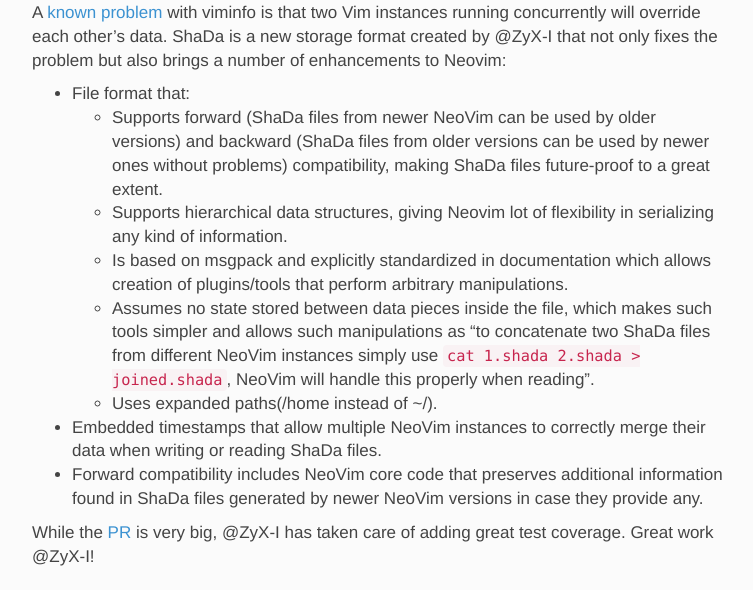
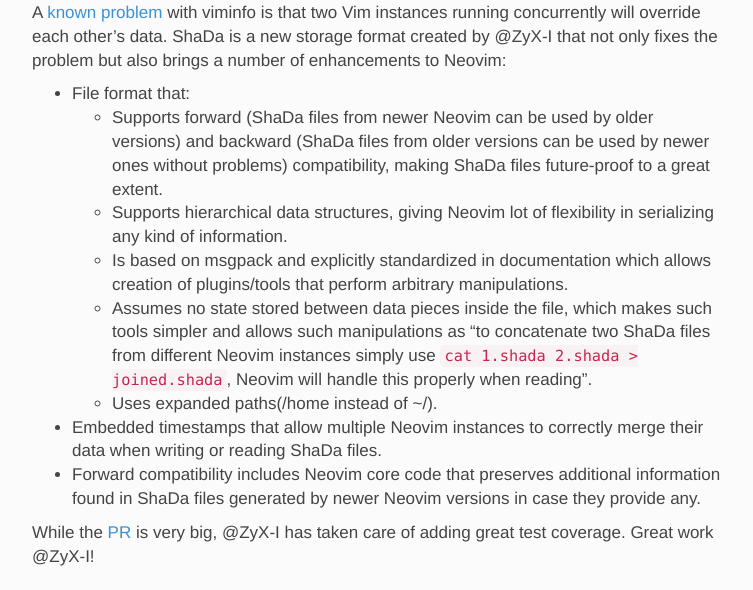
Before and after one commit to neovim/neovim.github.io, a Jekyll site: the page built from _posts/2015-12-09-december-newsletter.md, in a window 1280 px wide and 900 px high, scrolled down 1887 px. Shown: the part 152-742 px from the top of the window, without its empty margins (47-800 px from the left). Built offline with Jekyll 4.4.1, drawn with Linux system fonts in a browser that asks for light colours; nearby versions of some CDN libraries; Markdown is read by kramdown in place of the engine named in the settings; comment, search, counter and statistics services are not loaded.

```diff
--- a/_posts/2015-12-09-december-newsletter.md
+++ b/_posts/2015-12-09-december-newsletter.md
@@ -110,7 +110,7 @@ created by @ZyX-I that not only fixes the problem but also brings a number of
 enhancements to Neovim:
 
 - File format that:
-    - Supports forward (ShaDa files from newer NeoVim can be used by older
+    - Supports forward (ShaDa files from newer Neovim can be used by older
       versions) and backward (ShaDa files from older versions can be used by
       newer ones without problems) compatibility, making ShaDa files
       future-proof to a great extent.
@@ -120,13 +120,13 @@ enhancements to Neovim:
       allows creation of plugins/tools that perform arbitrary manipulations.
     - Assumes no state stored between data pieces inside the file, which makes
       such tools simpler and allows such manipulations as “to concatenate two
-      ShaDa files from different NeoVim instances simply use `cat 1.shada
-      2.shada > joined.shada`, NeoVim will handle this properly when reading”.
+      ShaDa files from different Neovim instances simply use `cat 1.shada
+      2.shada > joined.shada`, Neovim will handle this properly when reading”.
     - Uses expanded paths(/home instead of ~/).
-- Embedded timestamps that allow multiple NeoVim instances to correctly merge
+- Embedded timestamps that allow multiple Neovim instances to correctly merge
   their data when writing or reading ShaDa files.
-- Forward compatibility includes NeoVim core code that preserves additional
-  information found in ShaDa files generated by newer NeoVim versions in case
+- Forward compatibility includes Neovim core code that preserves additional
+  information found in ShaDa files generated by newer Neovim versions in case
   they provide any.
 
 While the [PR][shada-pr] is very big, @ZyX-I has taken care of adding great test
```
